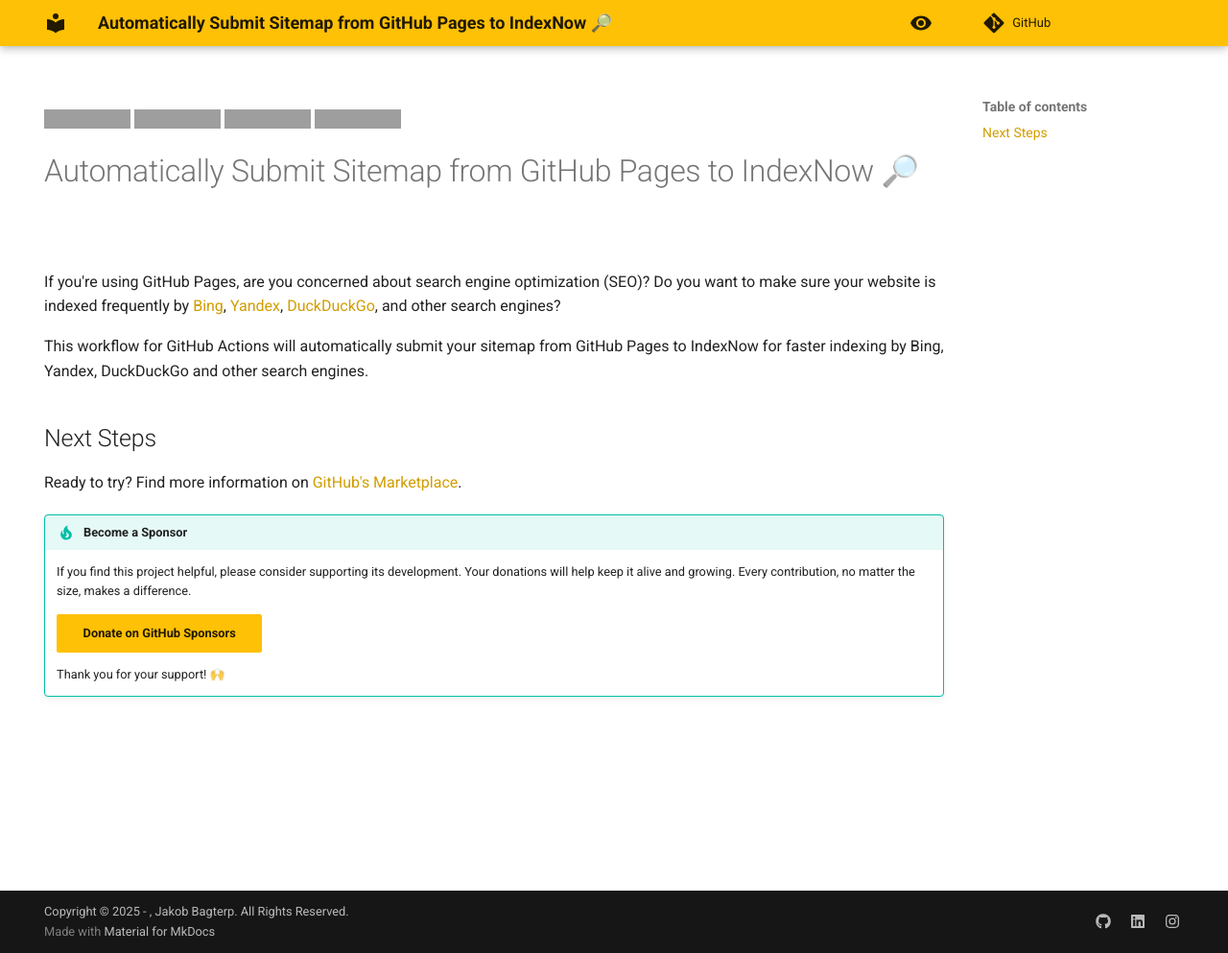
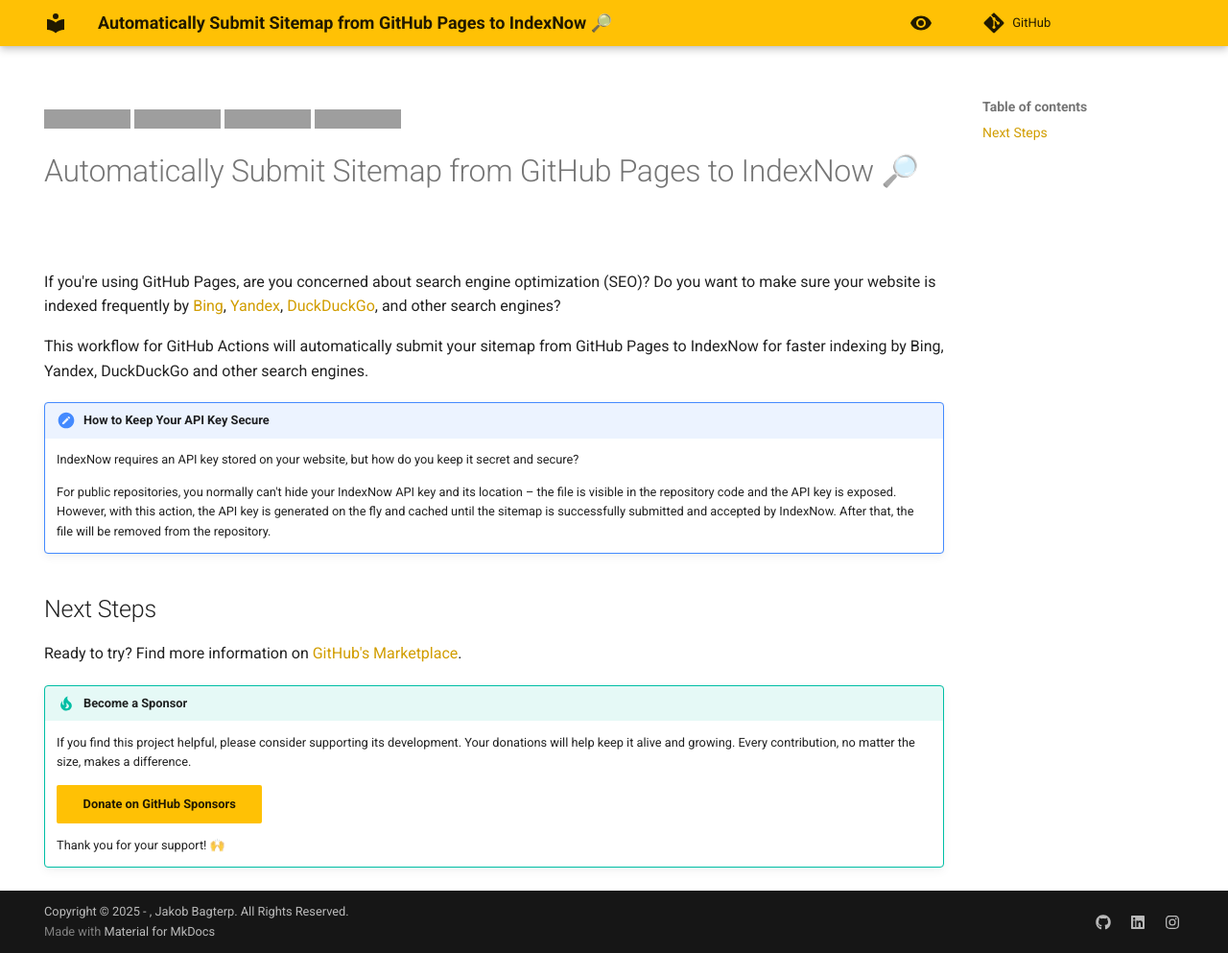
Before and after one commit to jakob-bagterp/index-now-submit-sitemap-urls-action, an MkDocs documentation site: the page built from docs/index.md, in a window 1280 px wide and 993 px high. Shown: the whole window at 96% size. Built offline with MkDocs 1.6.1 and Material for MkDocs 9.7.7, drawn with Linux system fonts in a browser that asks for light colours; comment, search, counter and statistics services are not loaded; grey boxes are pictures that could not be loaded.

Commit message:
Added info box and minor edits.

```diff
--- a/docs/index.md
+++ b/docs/index.md
@@ -15,6 +15,11 @@
 
 This workflow for GitHub Actions will automatically submit your sitemap from GitHub Pages to IndexNow for faster indexing by Bing, Yandex, DuckDuckGo and other search engines.
 
+!!! note "How to Keep Your API Key Secure"
+    IndexNow requires an API key stored on your website, but how do you keep it secret and secure?
+
+    For public repositories, you normally can't hide your IndexNow API key and its location – the file is visible in the repository code and the API key is exposed. However, with this action, the API key is generated on the fly and cached until the sitemap is successfully submitted and accepted by IndexNow. After that, the file will be removed from the repository.
+
 ## Next Steps
 Ready to try? Find more information on [GitHub's Marketplace](https://github.com/marketplace/actions/index-now-submit-sitemap-gh-pages-action).
 
```
Also changed, not shown: README.md (+5 -1 lines).
